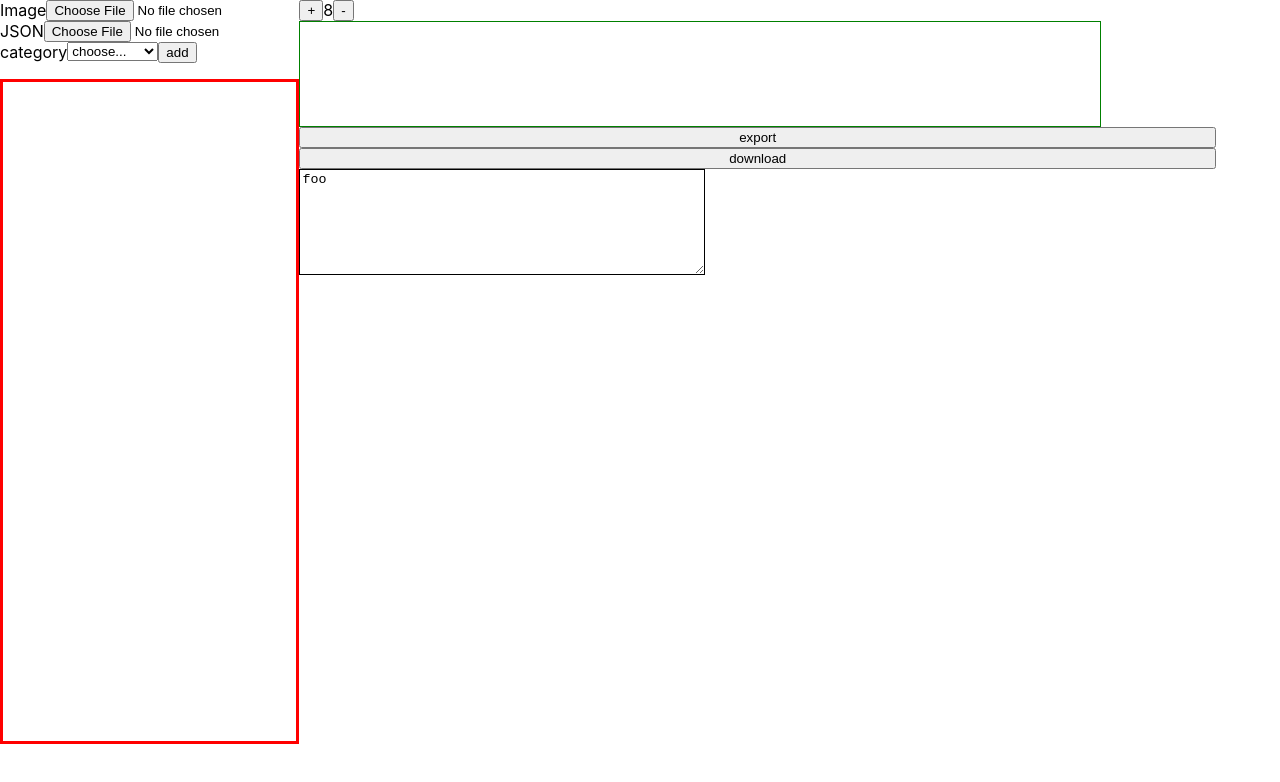
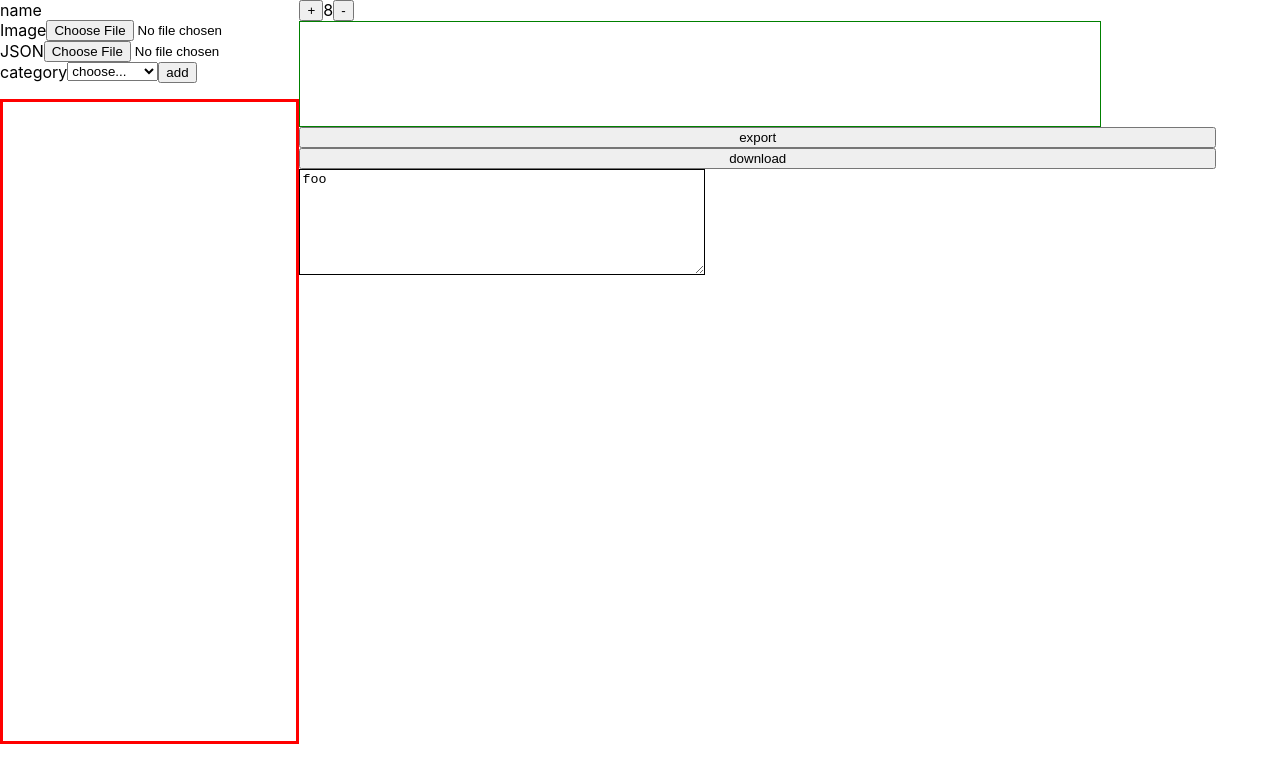
Before and after one commit to joshmarinacci/pixelfont-metrics-editor, a React (Create React App) app: page / in a window 1280 px wide. Shown: the top 782 px of the page. Built offline with nearby package versions, Linux system fonts and the light colour scheme.

Commit message:
show the name

```diff
--- a/src/App.js
+++ b/src/App.js
@@ -69,7 +69,6 @@ const ExportPanel = ({stuff, counter})=>{
 
 
 function addCategory(stuff, cat) {
-    console.log("adding category", cat)
     if(cat === 'numbers') {
         for (let ch = 48; ch <= 57; ch++) {
             stuff.metrics[ch] = make_metric(ch, stuff)
@@ -105,6 +104,7 @@ function App() {
     let [stuff,setStuff] = useState(()=>generateStuff())
     let [counter,setCounter] = useState(0)
     let [image,setImage] = useState(null)
+    let [name, setName] = useState("")
     let [scale, setScale] = useState(3)
     let set = (num, prop, value) => {
         stuff.metrics[num][prop] = value
@@ -116,21 +116,23 @@ function App() {
 
     let onLoadImage = (evt) => {
         if(evt.target.files && evt.target.files.length >= 1) {
+            let name = evt.target.files[0].name
             let img = new Image()
             img.onload = () => {
-                console.log("fully loaded the image")
                 setImage(img)
                 setStuff(generateStuff(img,null))
+                setName(name)
             }
             img.src = URL.createObjectURL(evt.target.files[0])
         }
     }
 
     let onLoadJSON = evt => {
-        fetch(URL.createObjectURL(evt.target.files[0])).then(res=>res.json()).then(data=>{
-            setStuff(generateStuff(image,data))
-        })
+        fetch(URL.createObjectURL(evt.target.files[0]))
+            .then(res=>res.json())
+            .then(data=> setStuff(generateStuff(image,data)))
     }
+
     let onAddCategory = cat => {
         addCategory(stuff,cat)
         setCounter(counter+1)
@@ -143,6 +145,7 @@ function App() {
                     stuff={stuff}
                     onLoadImage={onLoadImage} onLoadJSON={onLoadJSON}
                     onAddCategory={onAddCategory}
+                    name={name}
                 />
                 <MetricsList stuff={stuff} set={set} setGlobal={setGlobal}/>
             </div>
--- a/src/MetricsSetupPanel.js
+++ b/src/MetricsSetupPanel.js
@@ -16,9 +16,12 @@ glyphs always sorted by char
 import React, {useRef} from 'react'
 import {HBox} from './util.js'
 
-export const MetricsControlPanel = ({stuff: data, onLoadImage, onLoadJSON, onAddCategory}) => {
+export const MetricsControlPanel = ({stuff: data, onLoadImage, onLoadJSON, onAddCategory, name}) => {
     let cat = useRef()
     return <div className={"vbox"}>
+        <HBox>
+            <label>name</label> <label>{name}</label>
+        </HBox>
         <HBox>
             <label>Image</label> <input type="file" onChange={onLoadImage}/>
         </HBox>
```
